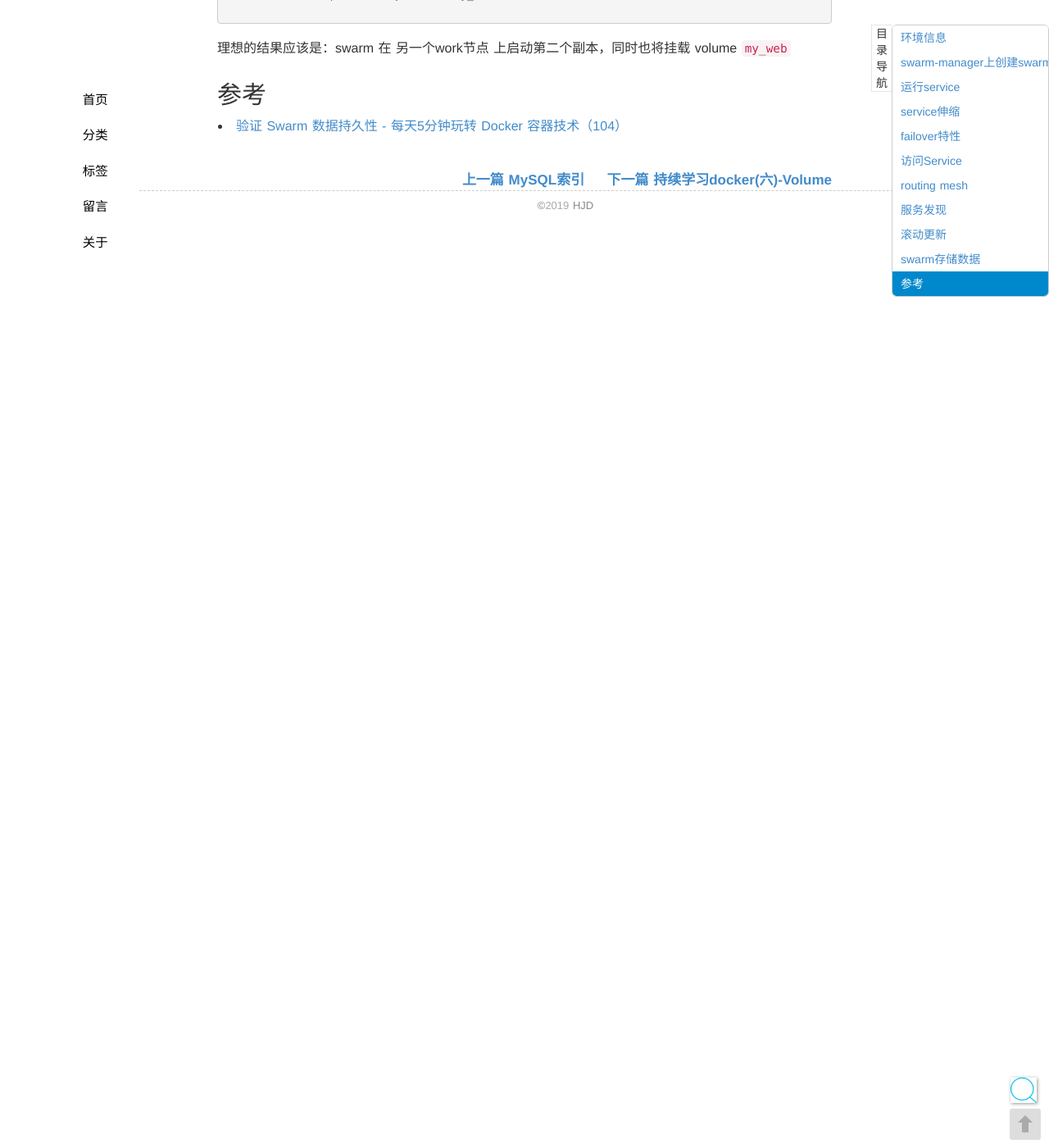
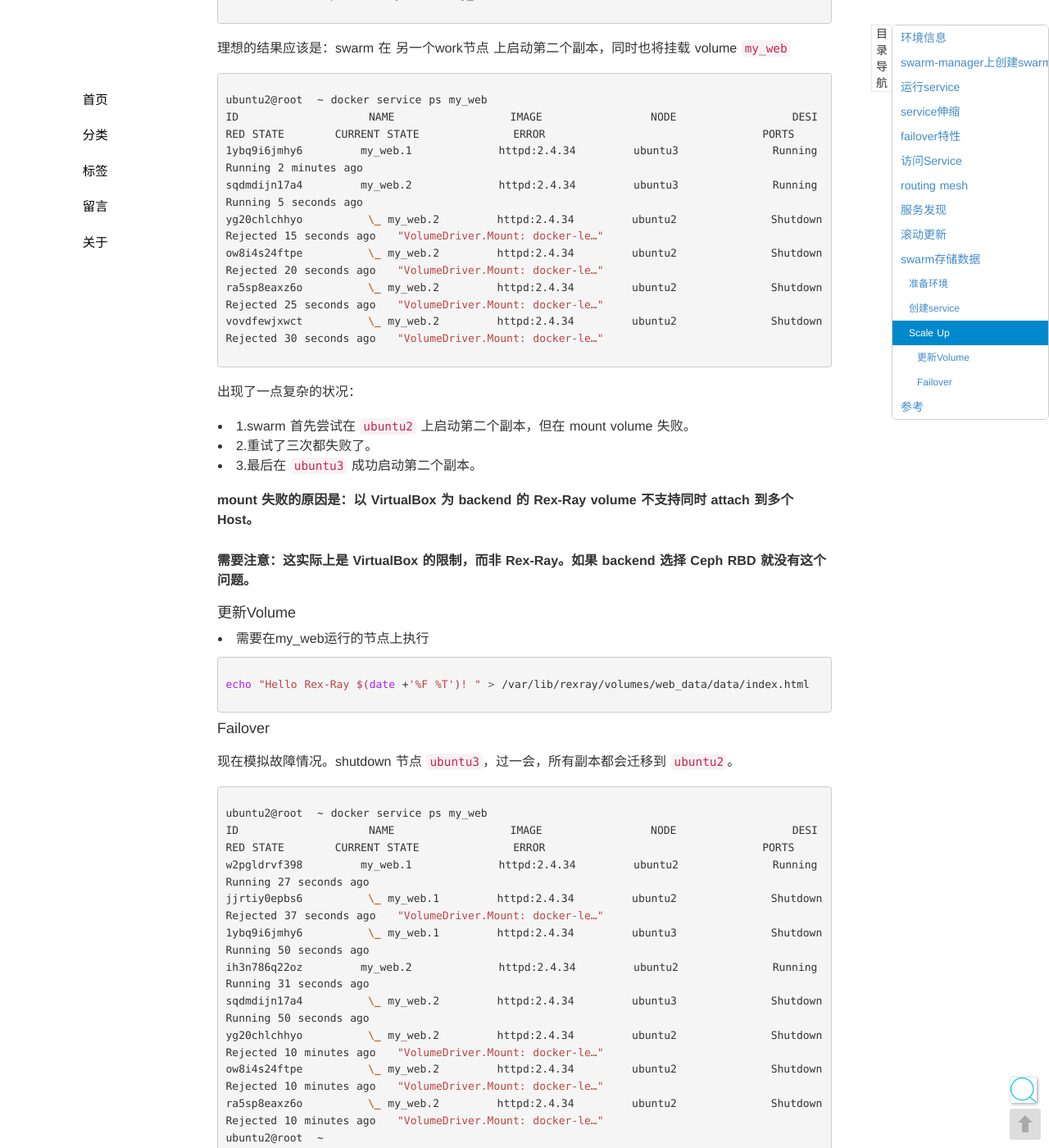
Before and after one commit to seekplum/seekplum.github.io, a Jekyll site: the page built from _posts/2019-07-09-docker-swarm.md, in a window 1280 px wide and 1400 px high, scrolled down 7865 px. Shown: the whole window at 82% size. Built offline with Jekyll 4.4.1, drawn with Linux system fonts in a browser that asks for light colours; comment, search, counter and statistics services are not loaded; some of the changed text lies outside the part shown.

Commit message:
MOD: docker swarm永久存储数据

````diff
--- a/_posts/2019-07-09-docker-swarm.md
+++ b/_posts/2019-07-09-docker-swarm.md
@@ -346,7 +346,7 @@ ubuntu2@root  ~ curl http://127.0.0.1:8080
 ubuntu2@root  ~
 ```
 
-### Scale Up(待继续)
+### Scale Up
 
 增加一个副本
 
@@ -356,6 +356,53 @@ docker service update --replicas 2 my_web
 
 理想的结果应该是：swarm 在 另一个work节点 上启动第二个副本，同时也将挂载 volume `my_web`
 
+```bash
+ubuntu2@root  ~ docker service ps my_web
+ID                  NAME                IMAGE               NODE                DESIRED STATE       CURRENT STATE             ERROR                              PORTS
+1ybq9i6jmhy6        my_web.1            httpd:2.4.34        ubuntu3             Running             Running 2 minutes ago
+sqdmdijn17a4        my_web.2            httpd:2.4.34        ubuntu3             Running             Running 5 seconds ago
+yg20chlchhyo         \_ my_web.2        httpd:2.4.34        ubuntu2             Shutdown            Rejected 15 seconds ago   "VolumeDriver.Mount: docker-le…"
+ow8i4s24ftpe         \_ my_web.2        httpd:2.4.34        ubuntu2             Shutdown            Rejected 20 seconds ago   "VolumeDriver.Mount: docker-le…"
+ra5sp8eaxz6o         \_ my_web.2        httpd:2.4.34        ubuntu2             Shutdown            Rejected 25 seconds ago   "VolumeDriver.Mount: docker-le…"
+vovdfewjxwct         \_ my_web.2        httpd:2.4.34        ubuntu2             Shutdown            Rejected 30 seconds ago   "VolumeDriver.Mount: docker-le…"
+```
+
+出现了一点复杂的状况：
+
+* 1.swarm 首先尝试在 `ubuntu2` 上启动第二个副本，但在 mount volume 失败。
+* 2.重试了三次都失败了。
+* 3.最后在 `ubuntu3` 成功启动第二个副本。
+
+**mount 失败的原因是：以 VirtualBox 为 backend 的 Rex-Ray volume 不支持同时 attach 到多个 Host。**
+
+**需要注意：这实际上是 VirtualBox 的限制，而非 Rex-Ray。如果 backend 选择 Ceph RBD 就没有这个问题。**
+
+#### 更新Volume
+
+* 需要在my_web运行的节点上执行
+
+```bash
+echo "Hello Rex-Ray $(date +'%F %T')! " > /var/lib/rexray/volumes/web_data/data/index.html
+```
+
+#### Failover
+
+现在模拟故障情况。shutdown 节点 `ubuntu3`，过一会，所有副本都会迁移到 `ubuntu2`。
+
+```bash
+ubuntu2@root  ~ docker service ps my_web
+ID                  NAME                IMAGE               NODE                DESIRED STATE       CURRENT STATE             ERROR                              PORTS
+w2pgldrvf398        my_web.1            httpd:2.4.34        ubuntu2             Running             Running 27 seconds ago
+jjrtiy0epbs6         \_ my_web.1        httpd:2.4.34        ubuntu2             Shutdown            Rejected 37 seconds ago   "VolumeDriver.Mount: docker-le…"
+1ybq9i6jmhy6         \_ my_web.1        httpd:2.4.34        ubuntu3             Shutdown            Running 50 seconds ago
+ih3n786q22oz        my_web.2            httpd:2.4.34        ubuntu2             Running             Running 31 seconds ago
+sqdmdijn17a4         \_ my_web.2        httpd:2.4.34        ubuntu3             Shutdown            Running 50 seconds ago
+yg20chlchhyo         \_ my_web.2        httpd:2.4.34        ubuntu2             Shutdown            Rejected 10 minutes ago   "VolumeDriver.Mount: docker-le…"
+ow8i4s24ftpe         \_ my_web.2        httpd:2.4.34        ubuntu2             Shutdown            Rejected 10 minutes ago   "VolumeDriver.Mount: docker-le…"
+ra5sp8eaxz6o         \_ my_web.2        httpd:2.4.34        ubuntu2             Shutdown            Rejected 10 minutes ago   "VolumeDriver.Mount: docker-le…"
+ubuntu2@root  ~
+```
+
 ## 参考
 
 * [验证 Swarm 数据持久性 - 每天5分钟玩转 Docker 容器技术（104）](https://www.cnblogs.com/CloudMan6/p/8016994.html)
````
Also changed, not shown: _posts/2019-07-25-continuous-learning-docker-6.md (+1 -1 lines).
